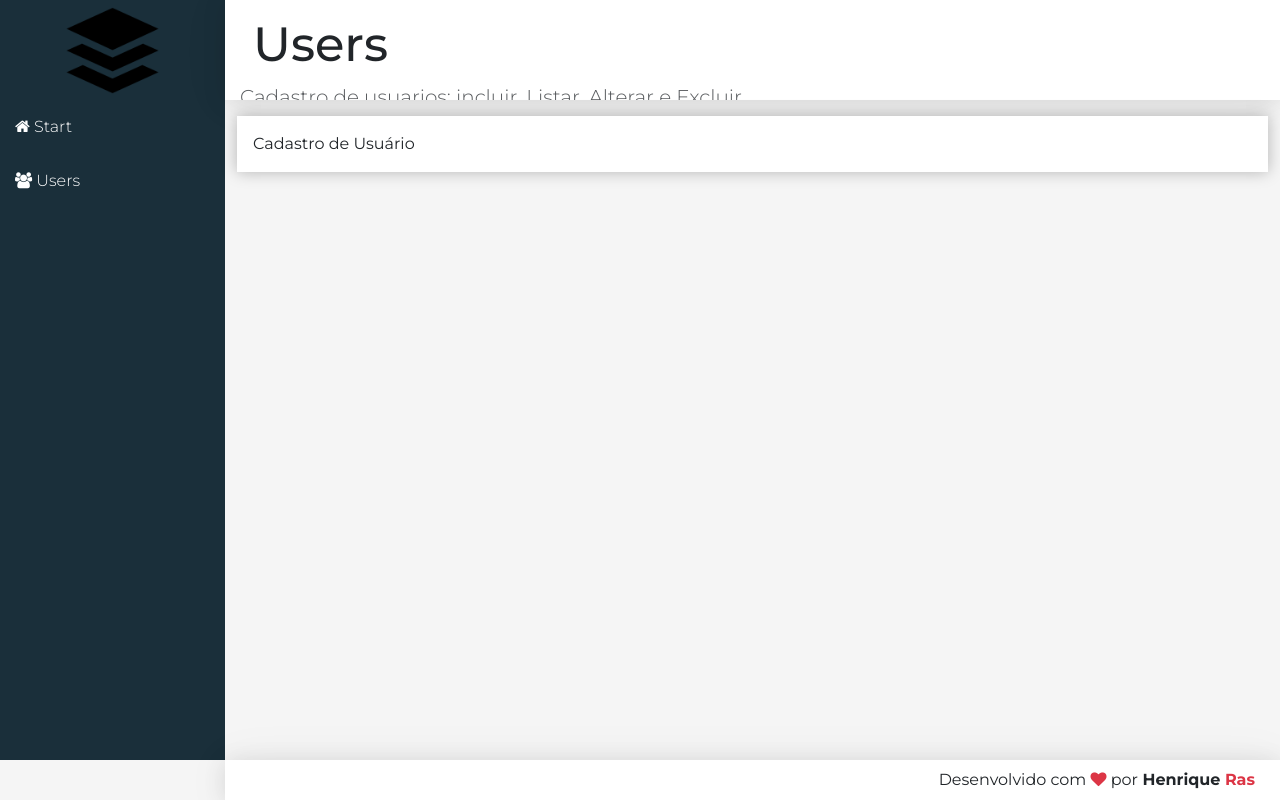
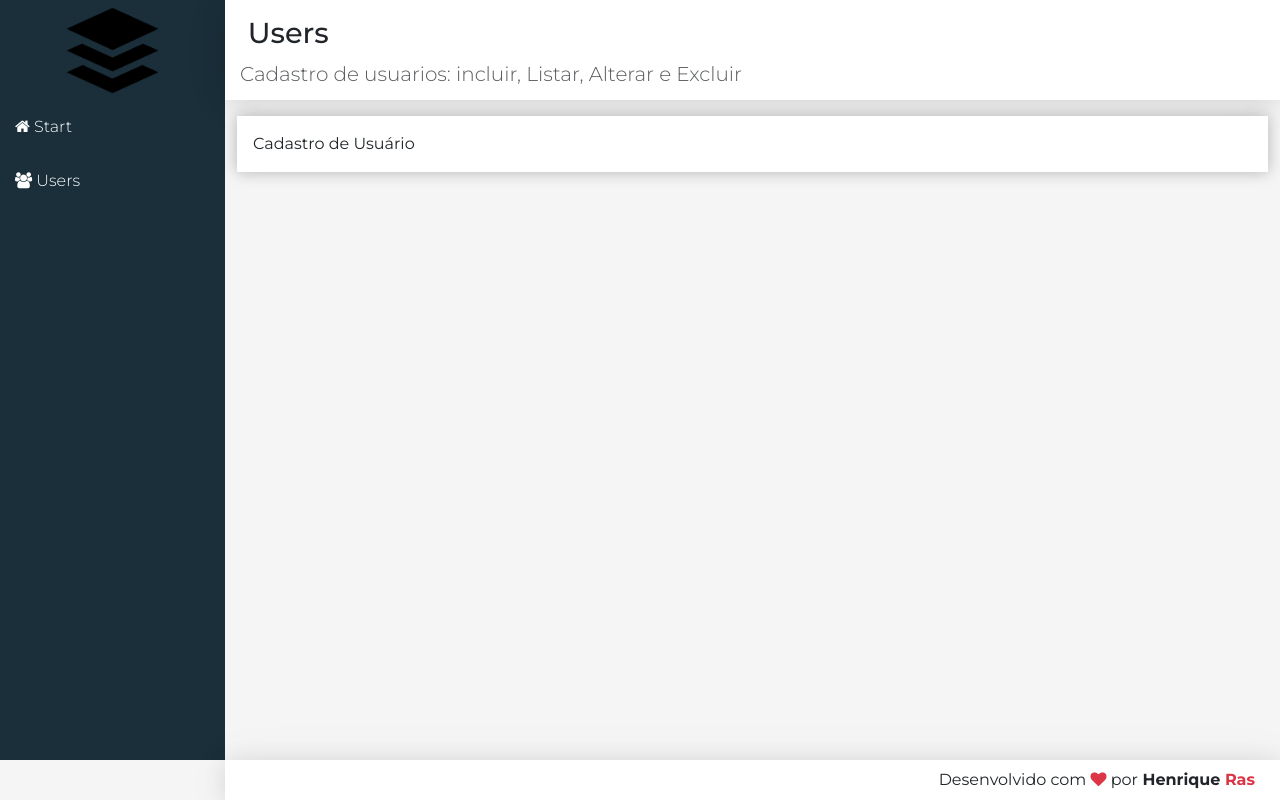
Before and after one commit to HenriqueRas1/crud-react, a React (Create React App) app in the folder frontend/: page /user in a window 1280 px wide. Built offline with nearby package versions, Linux system fonts and the light colour scheme.

Commit message:
fix: Header

```diff
--- a/frontend/src/components/template/Header.css
+++ b/frontend/src/components/template/Header.css
@@ -1,5 +1,5 @@
 header.header {
-    background-color: #ffffff;
+    background-color: #FFF;
     padding: 0px 15px;
     overflow: hidden;
     white-space: nowrap;
@@ -7,6 +7,5 @@ header.header {
 }
 
 header.header h1 {
-    font-size: 3em;
-
+    font-size: 1.8em;
 }
```
